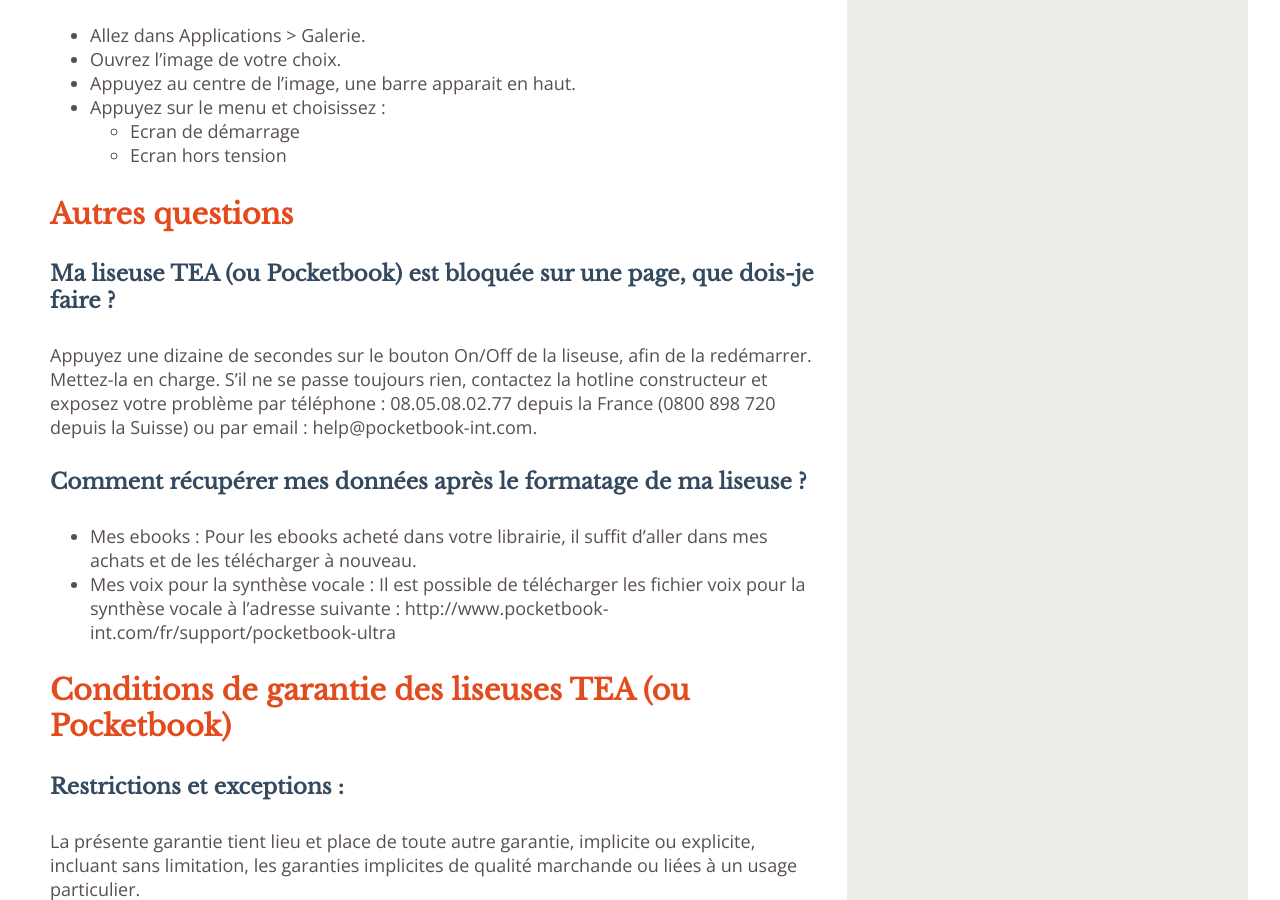
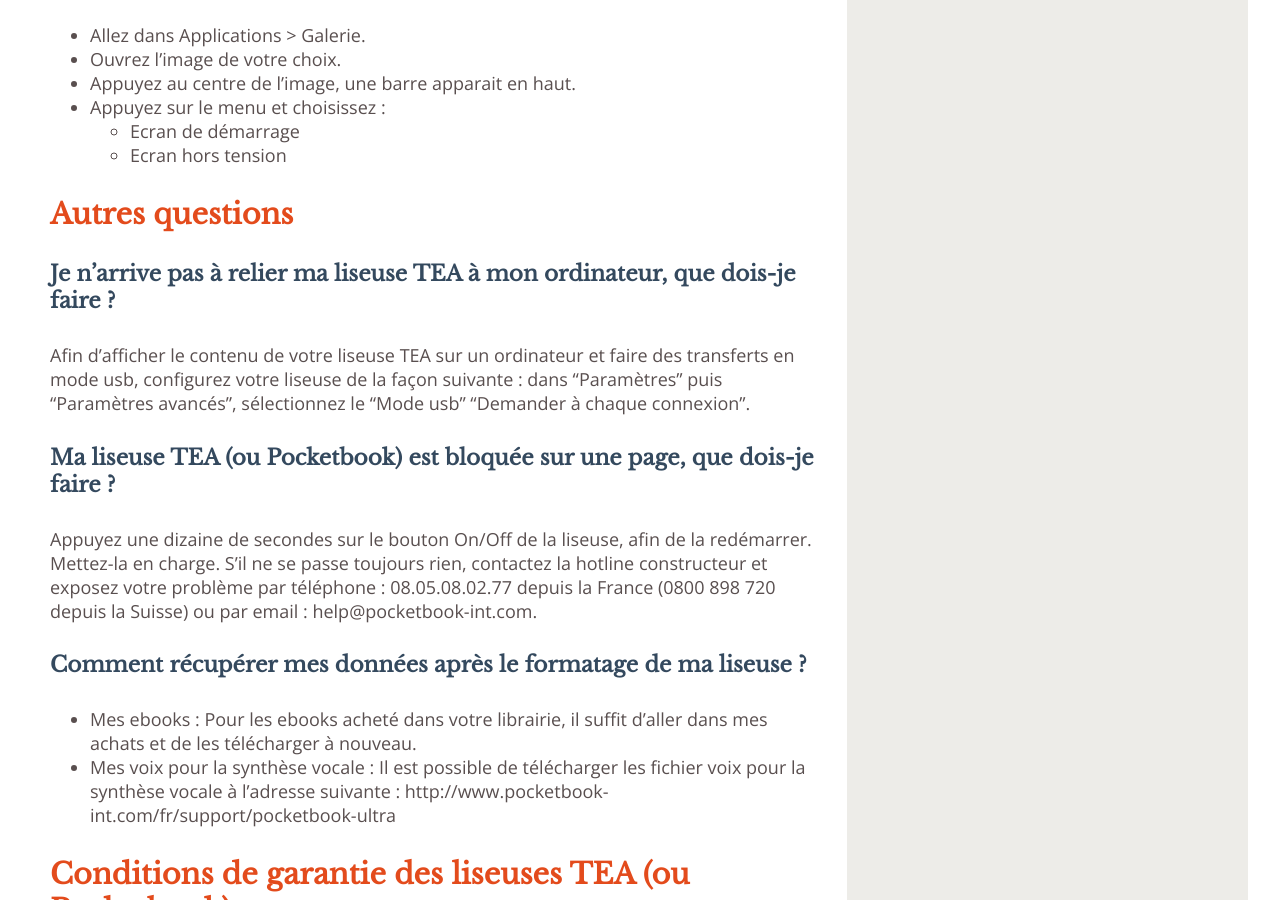
Before and after one commit to TEA-ebook/help-center, a Jekyll site: the page built from _pages/FAQ-liseuse.md, in a window 1280 px wide and 900 px high, scrolled down 5057 px. Built offline with Jekyll 4.4.1, drawn with Linux system fonts in a browser that asks for light colours; some of the changed text lies outside the part shown.

Commit message:
Update FAQ-liseuse.md

```diff
--- a/_pages/FAQ-liseuse.md
+++ b/_pages/FAQ-liseuse.md
@@ -200,7 +200,13 @@
 
 ### Autres questions
 
-{% include anchor.html id="pocketbook-bloque" label="Ma liseuse Pocketbook est bloquée sur une page, que dois-je faire ?" %}
+{% include anchor.html id="relier-liseuse-ordi" label="Je n'arrive pas à relier ma liseuse TEA à mon ordinateur ?" %}
+
+#### Je n'arrive pas à relier ma liseuse TEA à mon ordinateur, que dois-je faire ?
+
+Afin d'afficher le contenu de votre liseuse TEA sur un ordinateur et faire des transferts en mode usb, configurez votre liseuse de la façon suivante :  dans "Paramètres" puis "Paramètres avancés", sélectionnez le "Mode usb" "Demander à chaque connexion".
+
+{% include anchor.html id="pocketbook-bloque" label="Ma liseuse TEA est bloquée sur une page, que dois-je faire ?" %}
 
 #### Ma liseuse TEA (ou Pocketbook) est bloquée sur une page, que dois-je faire ?
 
```
